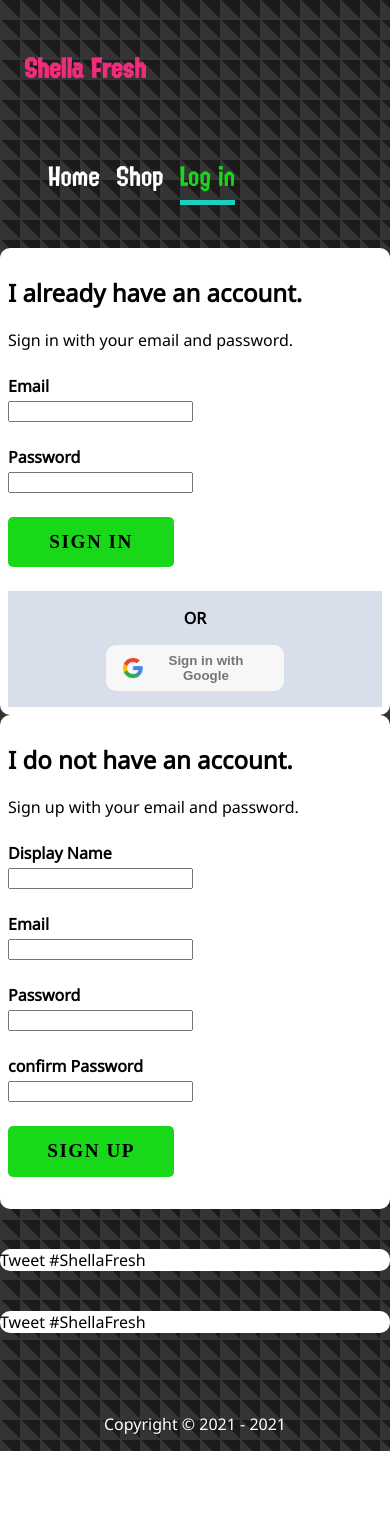
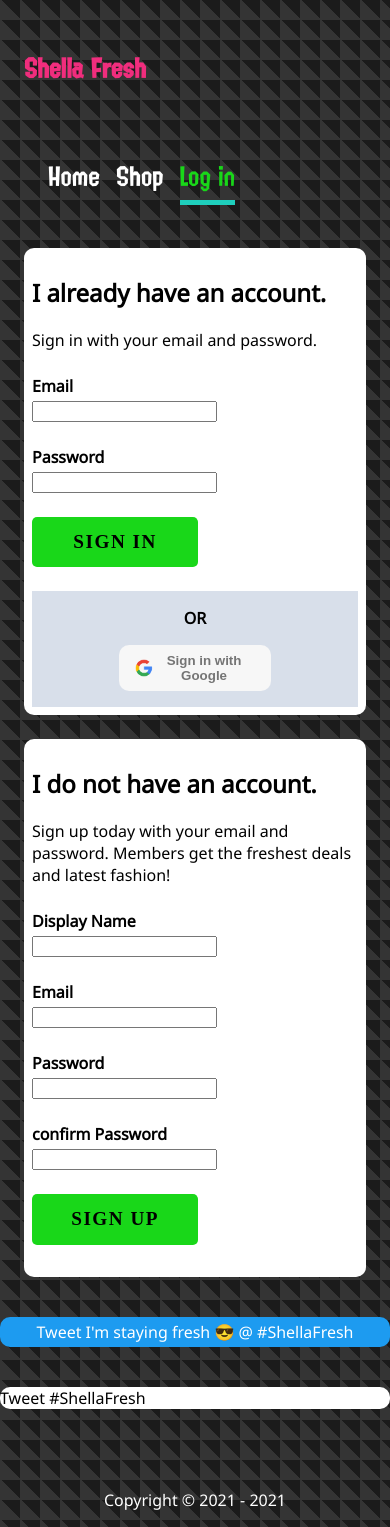
Before and after one commit to WesloTheWeb/RRS_project_1, a React (Create React App) app: page /login in a window 390 px wide. Before the commit the page ends 1451 px from the top, so only its background shows below. Built offline with nearby package versions, Linux system fonts and the light colour scheme; no server answers.

Commit message:
Responsiveness design, setting stage for Twitter feed

```diff
--- a/src/containers/Sign-up/SignUp.js
+++ b/src/containers/Sign-up/SignUp.js
@@ -48,7 +48,7 @@ const SignUp = ({ props }) => {
     return (
         <section className={terminalUIBlock}>
             <h2>I do not have an account.</h2>
-            <span>Sign up with your email and password.</span>
+            <span>Sign up today with your email and password. Members get the freshest deals and latest fashion!</span>
             <form className={loginCommon} onSubmit={handleSubmit}>
                 <FormInput
                     type="text"
--- a/src/containers/TwitterFeed/TwitterFeed.js
+++ b/src/containers/TwitterFeed/TwitterFeed.js
@@ -6,15 +6,12 @@ const { tweet } = classes;
 const TwitterFeed = ({ }) => {
     return (
         <section >
+            <a href="https://twitter.com/intent/tweet?button_hashtag=ShellaFresh&ref_src=twsrc%5Etfw"
+                className={tweet} data-show-count="false">Tweet I'm staying fresh 😎 @ #ShellaFresh</a>
+            <script async src="https://platform.twitter.com/widgets.js" charSet="utf-8"></script>
             <div className={tweet}>
                 <a href="https://twitter.com/intent/tweet?button_hashtag=ShellaFresh&ref_src=twsrc%5Etfw"
                     className="twitter-hashtag-button" data-show-count="false">Tweet #ShellaFresh</a>
-                <script async src="https://platform.twitter.com/widgets.js" charSet="utf-8"></script>
-            </div>
-            <div className={tweet}>
-                <a href="https://twitter.com/intent/tweet?button_hashtag=ShellaFresh&ref_src=twsrc%5Etfw"
-                    className="twitter-hashtag-button" data-show-count="false">Tweet #ShellaFresh</a>
-                <script async src="https://platform.twitter.com/widgets.js" charSet="utf-8"></script>
             </div>
         </section>
     );
--- a/src/containers/TwitterFeed/TwitterFeed.module.scss
+++ b/src/containers/TwitterFeed/TwitterFeed.module.scss
@@ -5,3 +5,19 @@
     border-radius: 10 * $px;
     margin: 2.5rem 0;
 }
+
+a.tweet {
+    background-color: #1D9BF0;
+    color: $white;
+    text-align: center;
+    padding: .25rem .75rem;
+    width: 50%;
+
+    &:hover {
+        opacity: .85;
+    }
+    @media only screen and (max-width: 769px) {
+      width: auto;
+      display: block;
+    }
+}
--- a/src/pages/LoginPage/LoginPage.module.scss
+++ b/src/pages/LoginPage/LoginPage.module.scss
@@ -45,5 +45,6 @@
 
     .terminalUIBlock {
         padding: 0.5rem;
+        margin: 1.5rem;
     }
 }
```
